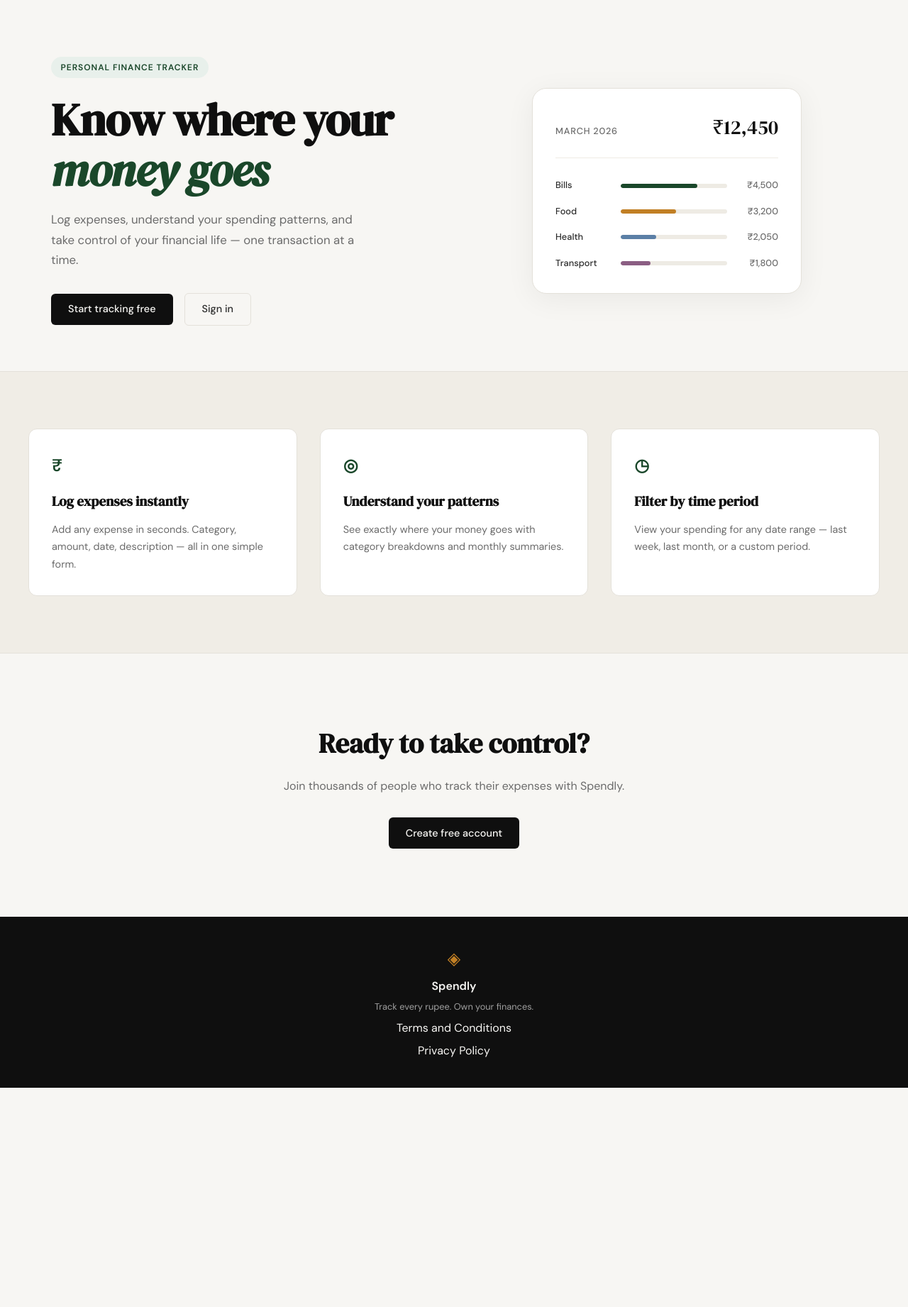
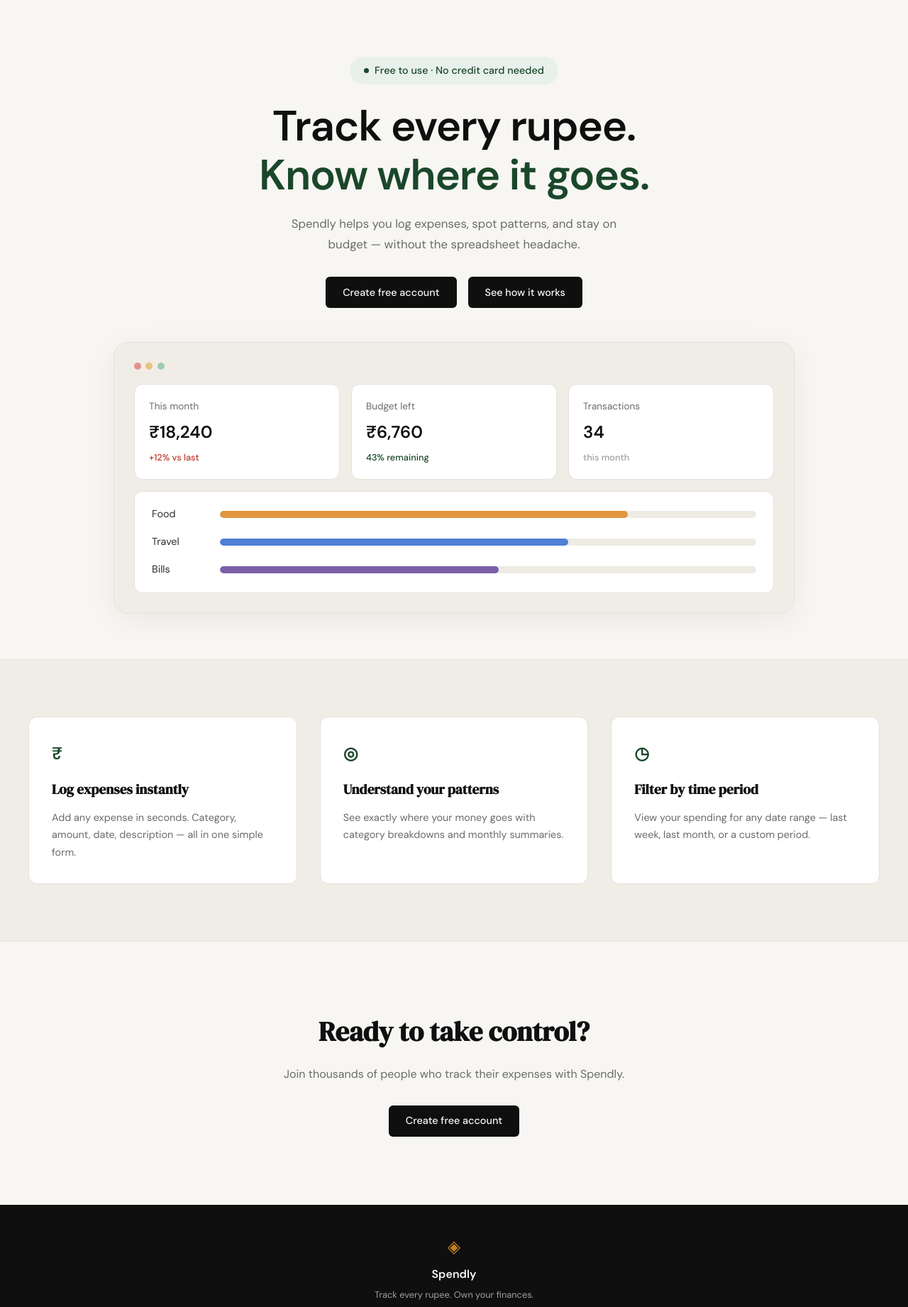
Before and after one commit to jaf007/Spendly, a Flask app: page / in a window 1280 px wide. Shown: the part 61-1903 px from the top of the page at 71% size. Before the commit the page ends 1594 px from the top, so only its background shows below. Run offline with Flask 3, Linux system fonts and the light colour scheme.

Commit message:
landing: redesign hero section to match mockup

```diff
--- a/static/css/style.css
+++ b/static/css/style.css
@@ -125,38 +125,53 @@
 
 .hero {
     padding: 5rem 2rem 4rem;
-    display: grid;
-    grid-template-columns: 1fr 1fr;
-    gap: 4rem;
+    display: flex;
+    flex-direction: column;
     align-items: center;
+    text-align: center;
+    gap: 3rem;
     max-width: var(--max-width);
     margin: 0 auto;
 }
 
+.hero-inner {
+    display: flex;
+    flex-direction: column;
+    align-items: center;
+    max-width: 640px;
+}
+
 .hero-badge {
-    display: inline-block;
+    display: inline-flex;
+    align-items: center;
+    gap: 0.5rem;
     background: var(--accent-light);
     color: var(--accent);
-    font-size: 0.75rem;
-    font-weight: 600;
-    letter-spacing: 0.08em;
-    text-transform: uppercase;
-    padding: 0.35rem 0.85rem;
+    font-size: 0.9rem;
+    font-weight: 500;
+    padding: 0.5rem 1.25rem;
     border-radius: 999px;
     margin-bottom: 1.5rem;
 }
 
+.hero-badge-dot {
+    width: 7px;
+    height: 7px;
+    border-radius: 50%;
+    background: var(--accent);
+}
+
 .hero-title {
-    font-family: var(--font-display);
-    font-size: clamp(2.5rem, 5vw, 4rem);
-    line-height: 1.1;
+    font-family: var(--font-body);
+    font-weight: 800;
+    font-size: clamp(2.5rem, 5vw, 3.75rem);
+    line-height: 1.15;
     letter-spacing: -0.02em;
     color: var(--ink);
     margin-bottom: 1.25rem;
 }
 
-.hero-title em {
-    font-style: italic;
+.hero-title-accent {
     color: var(--accent);
 }
 
@@ -164,97 +179,130 @@
     font-size: 1.05rem;
     color: var(--ink-muted);
     line-height: 1.7;
-    max-width: 460px;
-    margin-bottom: 2rem;
+    max-width: 480px;
+    margin: 0 auto 2rem;
 }
 
 .hero-actions {
     display: flex;
     gap: 1rem;
     align-items: center;
+    justify-content: center;
 }
 
 /* ------------------------------------------------------------------ */
-/* Mock card (hero visual)                                             */
+/* Dashboard mockup (hero visual)                                      */
 /* ------------------------------------------------------------------ */
 
 .hero-visual {
+    width: 100%;
     display: flex;
     justify-content: center;
 }
 
-.mock-card {
-    background: var(--paper-card);
+.dashboard-card {
+    background: var(--paper-warm);
     border: 1px solid var(--border);
     border-radius: var(--radius-lg);
-    padding: 2rem;
+    padding: 1.75rem;
     width: 100%;
-    max-width: 380px;
+    max-width: 960px;
     box-shadow: 0 8px 40px rgba(0,0,0,0.06);
 }
 
-.mock-card-header {
+.dashboard-dots {
     display: flex;
-    justify-content: space-between;
-    align-items: baseline;
-    margin-bottom: 1.75rem;
-    padding-bottom: 1.25rem;
-    border-bottom: 1px solid var(--border-soft);
+    gap: 0.4rem;
+    margin-bottom: 1.25rem;
 }
 
-.mock-label {
-    font-size: 0.8rem;
-    font-weight: 500;
-    color: var(--ink-muted);
-    text-transform: uppercase;
-    letter-spacing: 0.06em;
+.dot {
+    width: 10px;
+    height: 10px;
+    border-radius: 50%;
 }
 
-.mock-total {
-    font-family: var(--font-display);
-    font-size: 1.75rem;
+.dot-red { background: #e2938c; }
+.dot-yellow { background: #e8c27f; }
+.dot-green { background: #9ecbae; }
+
+.stat-grid {
+    display: grid;
+    grid-template-columns: repeat(3, 1fr);
+    gap: 1rem;
+    margin-bottom: 1rem;
+}
+
+.stat-tile {
+    background: var(--paper-card);
+    border: 1px solid var(--border);
+    border-radius: var(--radius-md);
+    padding: 1.25rem;
+    display: flex;
+    flex-direction: column;
+    gap: 0.4rem;
+    text-align: left;
+}
+
+.stat-label {
+    font-size: 0.85rem;
+    color: var(--ink-muted);
+}
+
+.stat-value {
+    font-family: var(--font-body);
+    font-weight: 700;
+    font-size: 1.5rem;
     color: var(--ink);
 }
 
-.mock-bars { display: flex; flex-direction: column; gap: 1rem; }
-
-.mock-bar-row {
-    display: grid;
-    grid-template-columns: 80px 1fr 60px;
-    align-items: center;
-    gap: 0.75rem;
+.stat-delta {
+    font-size: 0.8rem;
+    font-weight: 500;
 }
 
-.mock-cat {
-    font-size: 0.8rem;
-    font-weight: 500;
-    color: var(--ink-soft);
+.stat-delta-negative { color: var(--danger); }
+.stat-delta-positive { color: var(--accent); }
+.stat-delta-muted { color: var(--ink-faint); }
+
+.category-card {
+    background: var(--paper-card);
+    border: 1px solid var(--border);
+    border-radius: var(--radius-md);
+    padding: 1.25rem 1.5rem;
+    display: flex;
+    flex-direction: column;
+    gap: 1rem;
 }
 
-.mock-bar-track {
-    height: 6px;
+.category-row {
+    display: grid;
+    grid-template-columns: 80px 1fr;
+    align-items: center;
+    gap: 1rem;
+}
+
+.category-label {
+    font-size: 0.9rem;
+    color: var(--ink-soft);
+    text-align: left;
+}
+
+.category-track {
+    height: 10px;
     background: var(--border-soft);
     border-radius: 999px;
     overflow: hidden;
 }
 
-.mock-bar {
+.category-bar {
     height: 100%;
-    background: var(--accent);
     border-radius: 999px;
-    transition: width 0.6s ease;
 }
 
-.mock-bar-2 { background: var(--accent-2); }
-.mock-bar-3 { background: #5b7fa6; }
-.mock-bar-4 { background: #8b5e83; }
-
-.mock-amt {
-    font-size: 0.8rem;
-    font-weight: 500;
-    color: var(--ink-muted);
-    text-align: right;
-}
+.category-bar-orange { background: #e0973f; }
+.category-bar-blue { background: #4f7fd6; }
+.category-bar-purple { background: #7b5ea8; }
 
 /* ------------------------------------------------------------------ */
 /* Buttons                                                             */
@@ -559,14 +607,8 @@
 /* ------------------------------------------------------------------ */
 
 @media (max-width: 900px) {
-    .hero {
-        grid-template-columns: 1fr;
-        text-align: center;
-    }
-
     .hero-subtitle { max-width: 100%; }
-    .hero-actions { justify-content: center; }
-    .hero-visual { display: none; }
+    .stat-grid { grid-template-columns: 1fr; }
 
     .features-inner { grid-template-columns: 1fr; }
 }
--- a/templates/landing.html
+++ b/templates/landing.html
@@ -6,55 +6,65 @@
 
 <section class="hero">
     <div class="hero-inner">
-        <div class="hero-badge">Personal Finance Tracker</div>
+        <div class="hero-badge">
+            <span class="hero-badge-dot"></span>
+            Free to use · No credit card needed
+        </div>
         <h1 class="hero-title">
-            Know where your<br>
-            <em>money goes</em>
+            Track every rupee.<br>
+            <span class="hero-title-accent">Know where it goes.</span>
         </h1>
         <p class="hero-subtitle">
-            Log expenses, understand your spending patterns,
-            and take control of your financial life —
-            one transaction at a time.
+            Spendly helps you log expenses, spot patterns, and stay
+            on budget — without the spreadsheet headache.
         </p>
         <div class="hero-actions">
-            <a href="{{ url_for('register') }}" class="btn-primary">Start tracking free</a>
-            <a href="{{ url_for('login') }}" class="btn-ghost">Sign in</a>
+            <a href="{{ url_for('register') }}" class="btn-primary">Create free account</a>
+            <a href="#" class="btn-primary">See how it works</a>
         </div>
     </div>
     <div class="hero-visual">
-        <div class="mock-card">
-            <div class="mock-card-header">
-                <span class="mock-label">March 2026</span>
-                <span class="mock-total">₹12,450</span>
+        <div class="dashboard-card">
+            <div class="dashboard-dots">
+                <span class="dot dot-red"></span>
+                <span class="dot dot-yellow"></span>
+                <span class="dot dot-green"></span>
             </div>
-            <div class="mock-bars">
-                <div class="mock-bar-row">
-                    <span class="mock-cat">Bills</span>
-                    <div class="mock-bar-track">
-                        <div class="mock-bar" style="width: 72%"></div>
+            <div class="stat-grid">
+                <div class="stat-tile">
+                    <span class="stat-label">This month</span>
+                    <span class="stat-value">₹18,240</span>
+                    <span class="stat-delta stat-delta-negative">+12% vs last</span>
+                </div>
+                <div class="stat-tile">
+                    <span class="stat-label">Budget left</span>
+                    <span class="stat-value">₹6,760</span>
+                    <span class="stat-delta stat-delta-positive">43% remaining</span>
+                </div>
+                <div class="stat-tile">
+                    <span class="stat-label">Transactions</span>
+                    <span class="stat-value">34</span>
+                    <span class="stat-delta stat-delta-muted">this month</span>
+                </div>
+            </div>
+            <div class="category-card">
+                <div class="category-row">
+                    <span class="category-label">Food</span>
+                    <div class="category-track">
+                        <div class="category-bar category-bar-orange" style="width: 76%"></div>
                     </div>
-                    <span class="mock-amt">₹4,500</span>
                 </div>
-                <div class="mock-bar-row">
-                    <span class="mock-cat">Food</span>
-                    <div class="mock-bar-track">
-                        <div class="mock-bar mock-bar-2" style="width: 52%"></div>
+                <div class="category-row">
+                    <span class="category-label">Travel</span>
+                    <div class="category-track">
+                        <div class="category-bar category-bar-blue" style="width: 65%"></div>
                     </div>
-                    <span class="mock-amt">₹3,200</span>
                 </div>
-                <div class="mock-bar-row">
-                    <span class="mock-cat">Health</span>
-                    <div class="mock-bar-track">
-                        <div class="mock-bar mock-bar-3" style="width: 33%"></div>
+                <div class="category-row">
+                    <span class="category-label">Bills</span>
+                    <div class="category-track">
+                        <div class="category-bar category-bar-purple" style="width: 52%"></div>
                     </div>
-                    <span class="mock-amt">₹2,050</span>
-                </div>
-                <div class="mock-bar-row">
-                    <span class="mock-cat">Transport</span>
-                    <div class="mock-bar-track">
-                        <div class="mock-bar mock-bar-4" style="width: 28%"></div>
-                    </div>
-                    <span class="mock-amt">₹1,800</span>
                 </div>
             </div>
         </div>
```
